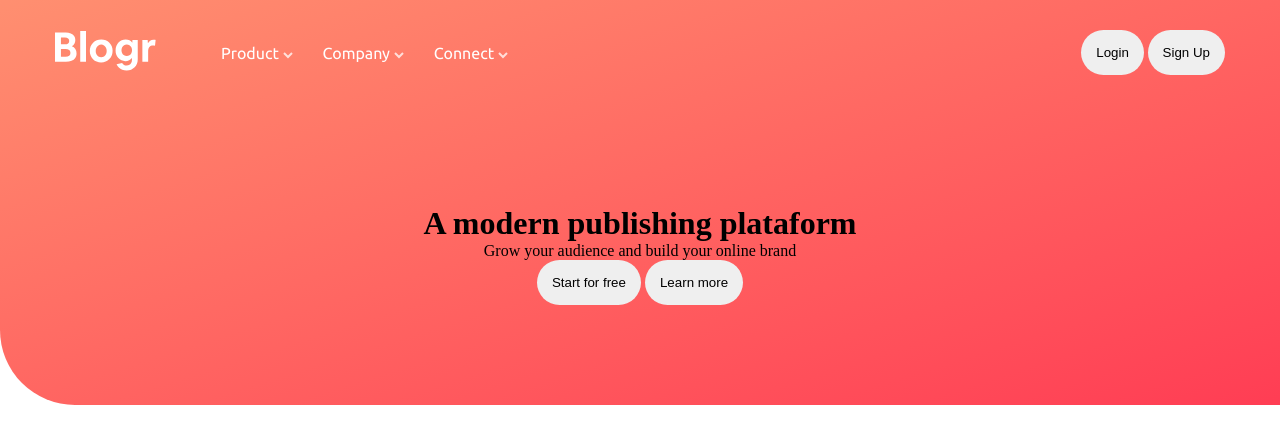
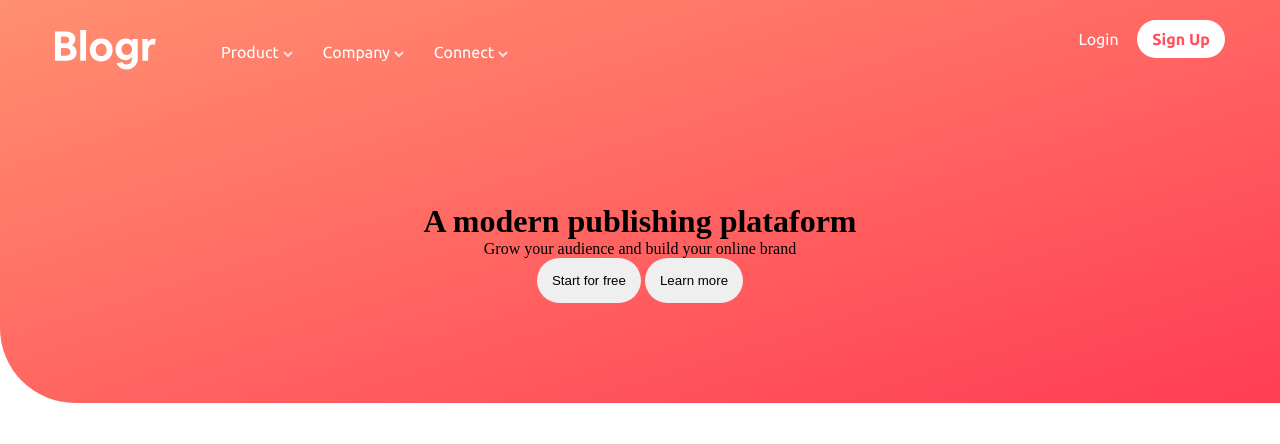
Before and after one commit to VHGC1/blogr-landing-page, a plain HTML site: page index.html in a window 1280 px wide. Drawn offline with Linux system fonts and the light colour scheme.

Commit message:
left-button-nav

```diff
--- a/index.html
+++ b/index.html
@@ -25,7 +25,7 @@
                   <ul>
                     <li><a href="">Overview</a></li>
                     <li><a href="">Pricing</a></li>
-                    <li><a href="">Maarketplace</a></li>
+                    <li><a href="">Marketplace</a></li>
                     <li><a href="">Features</a></li>
                     <li><a href="">Integration</a></li>
                   </ul>
@@ -67,8 +67,8 @@
             </ul>
           </div>
           <div class="btn_header">
-            <input class="btn" type="button" value="Login" />
-            <input class="btn" type="button" value="Sign Up" />
+            <a class="btn" href="">Login</a>
+            <a class="btn" href="">Sign Up</a>
           </div>
         </nav>
       </div>
--- a/style.css
+++ b/style.css
@@ -104,6 +104,13 @@ nav ul {
   font-weight: bold;
 }
 
+.btn_header a:not(:first-child) {
+  background-color: white;
+  color: hsl(356, 100%, 66%);
+  padding: 10px 15px;
+  font-weight: bold;
+}
+
 /* HEADER */
 
 header {
```
